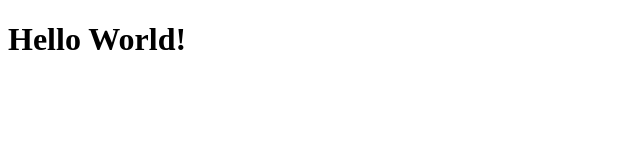
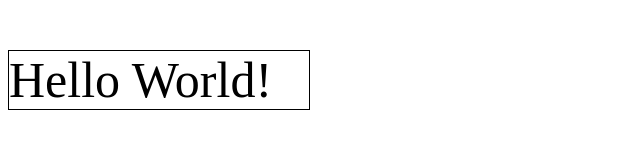
Before and after one commit to kyutaekhwang/lesson5, a plain HTML site: page index.html in a window 1280 px wide. Shown: the whole page, without its empty margins (0-640 px from the left). Drawn offline with Linux system fonts and the light colour scheme.

Commit message:
change header to p

```diff
--- a/index.html
+++ b/index.html
@@ -1,10 +1,10 @@
 <!DOCTYPE html>
 <html>
 	<head>
-		<link rel="stylesheet" type="text/css" href="styl.css">
+		<link rel="stylesheet" type="text/css" href="style.css">
 	</head>
 
 	<body>
-		<h1>Hello World!</h1>
+		<p>Hello World!</p>
 	</body>
 </html>
--- a/style.css
+++ b/style.css
@@ -1,3 +1,5 @@
-h1 {
-	font-size: 34px;
+p {
+	width: 300px;
+	font-size: 50px;
+	border: 1px solid black;
 }
```
